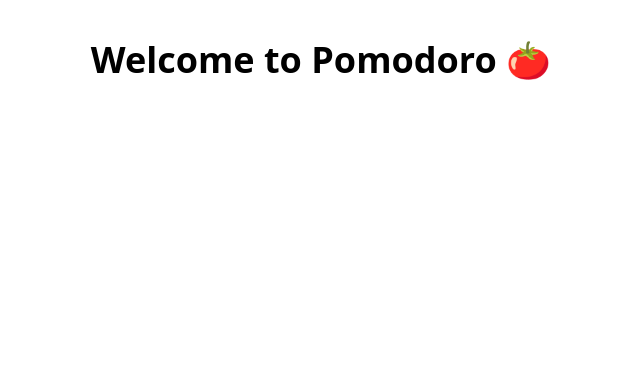
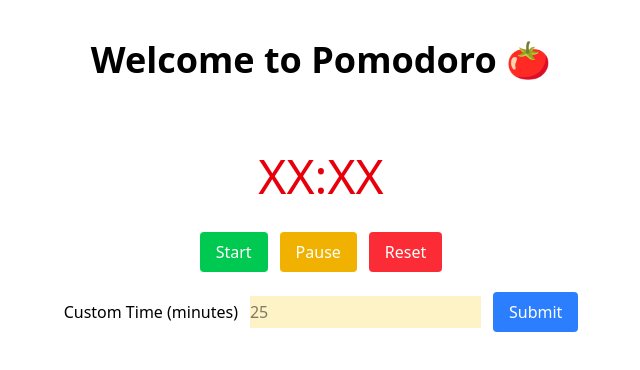
Before and after one commit to TiberiusGh/pomodoro, a website built with Vite: page index.html in a window 1280 px wide. Shown: the whole page, without its empty margins (319-959 px from the left). Built offline with nearby package versions, Linux system fonts and the light colour scheme.

Commit message:
Create simple html file comtaining the neded pomodoro elements

```diff
--- a/index.html
+++ b/index.html
@@ -8,5 +8,46 @@
   </head>
   <body>
     <h1 class="text-4xl font-bold text-center pt-10">Welcome to Pomodoro 🍅</h1>
+
+    <div class="flex flex-col mt-10">
+      <p
+        id="pomodoro-display-element"
+        class="text-5xl text-red-600 text-center py-8"
+      >
+        XX:XX
+      </p>
+      <div class="flex justify-center gap-3">
+        <button
+          id="pomodoro-startButton-element"
+          class="bg-green-500 text-white px-4 py-2 rounded"
+        >
+          Start
+        </button>
+        <button
+          id="pomodoro-pauseButton-element"
+          class="bg-yellow-500 text-white px-4 py-2 rounded"
+        >
+          Pause
+        </button>
+        <button
+          id="pomodoro-resetButton-element"
+          class="bg-red-500 text-white px-4 py-2 rounded"
+        >
+          Reset
+        </button>
+      </div>
+
+      <div class="flex justify-center items-baseline gap-3 mt-5">
+        <label for="pomodoro-input-element">Custom Time (minutes)</label>
+        <input
+          class="bg-amber-100 py-1"
+          type="text"
+          name="Test"
+          id="pomodoro-input-element"
+          placeholder="25"
+        />
+        <button class="bg-blue-500 text-white px-4 py-2 rounded">Submit</button>
+      </div>
+    </div>
   </body>
 </html>
```
